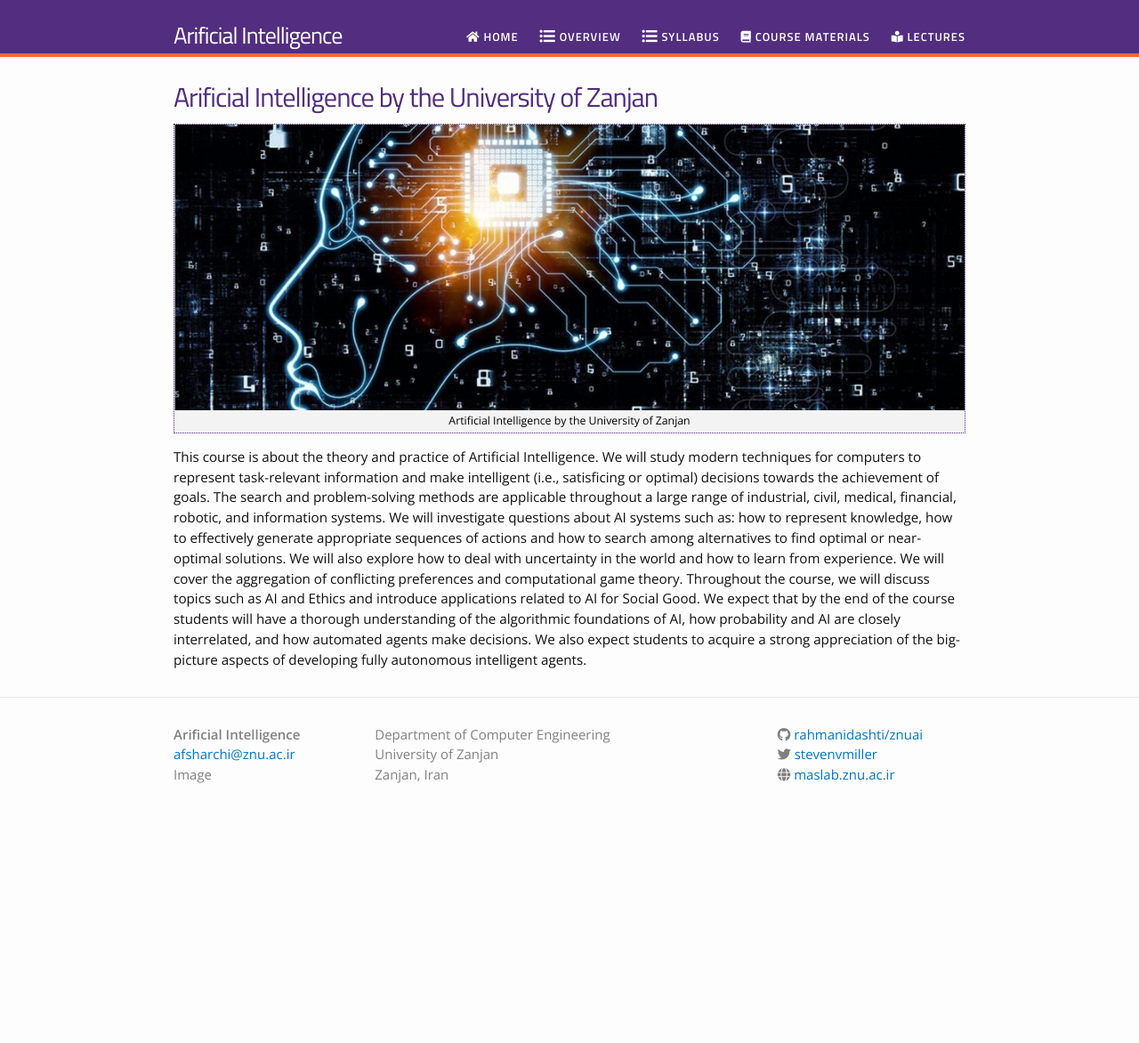
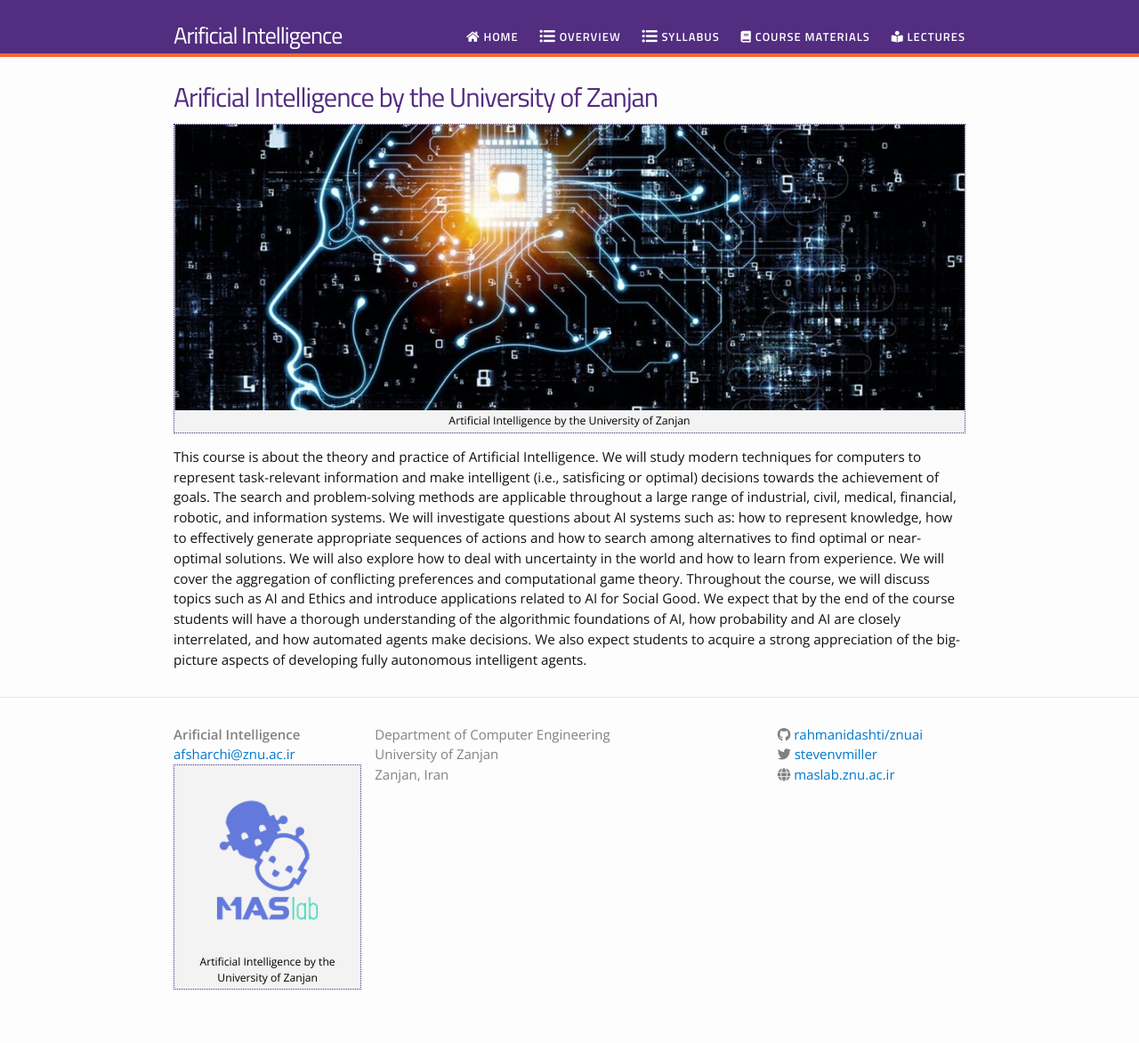
Before and after one commit to rahmanidashti/znuai, a Jekyll site: the page built from index.html, in a window 1280 px wide. Shown: the whole page at 89% size. Built offline with Jekyll 4.4.1, drawn with Linux system fonts in a browser that asks for light colours; nearby versions of some CDN libraries; before the commit the page ends 941 px from its top, so only the background shows below that.

Commit message:
Update footer.html

```diff
--- a/_includes/footer.html
+++ b/_includes/footer.html
@@ -6,7 +6,7 @@
           <li><strong>{{ site.title }}</strong></li>
 			<li>{{ site.jobtitle }}</li>
           <li><a href="mailto:{{ site.email }}">{{ site.email }}</a></li>
-	  <li>Image</li>
+	  <li>{% include image.html url="/znuai/_images/MASlab.png" caption="Artificial Intelligence by the University of Zanjan" width=900 align="center" %}</li>
         </ul>
       </div>
 
```
